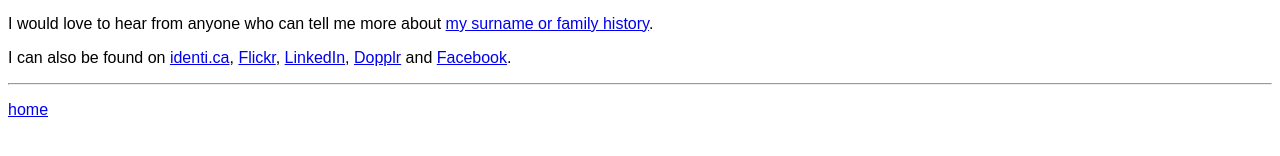
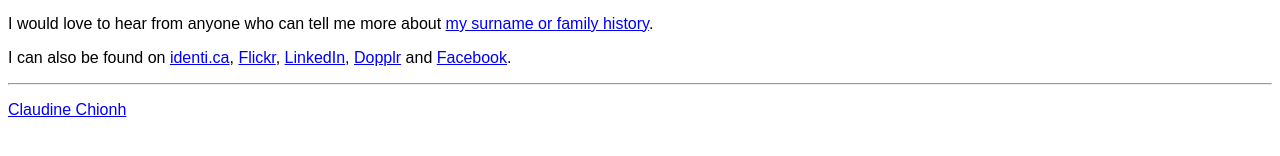
Before and after one commit to claudinec/claudinec.github.io, a Jekyll site: the page built from index.markdown, in a window 1280 px wide. Shown: the part 423-579 px from the top of the page. Built offline with Jekyll 4.4.1, drawn with Linux system fonts in a browser that asks for light colours.

Commit message:
my name in the footer

```diff
--- a/_layouts/default.html
+++ b/_layouts/default.html
@@ -11,6 +11,6 @@
     {{ content }}
 
     <hr>
-    <p><a href="http://claudine.github.com/">home</a></p>
+    <p><a href="http://claudine.github.com/">Claudine Chionh</a></p>
   </body>
 </html>
```
